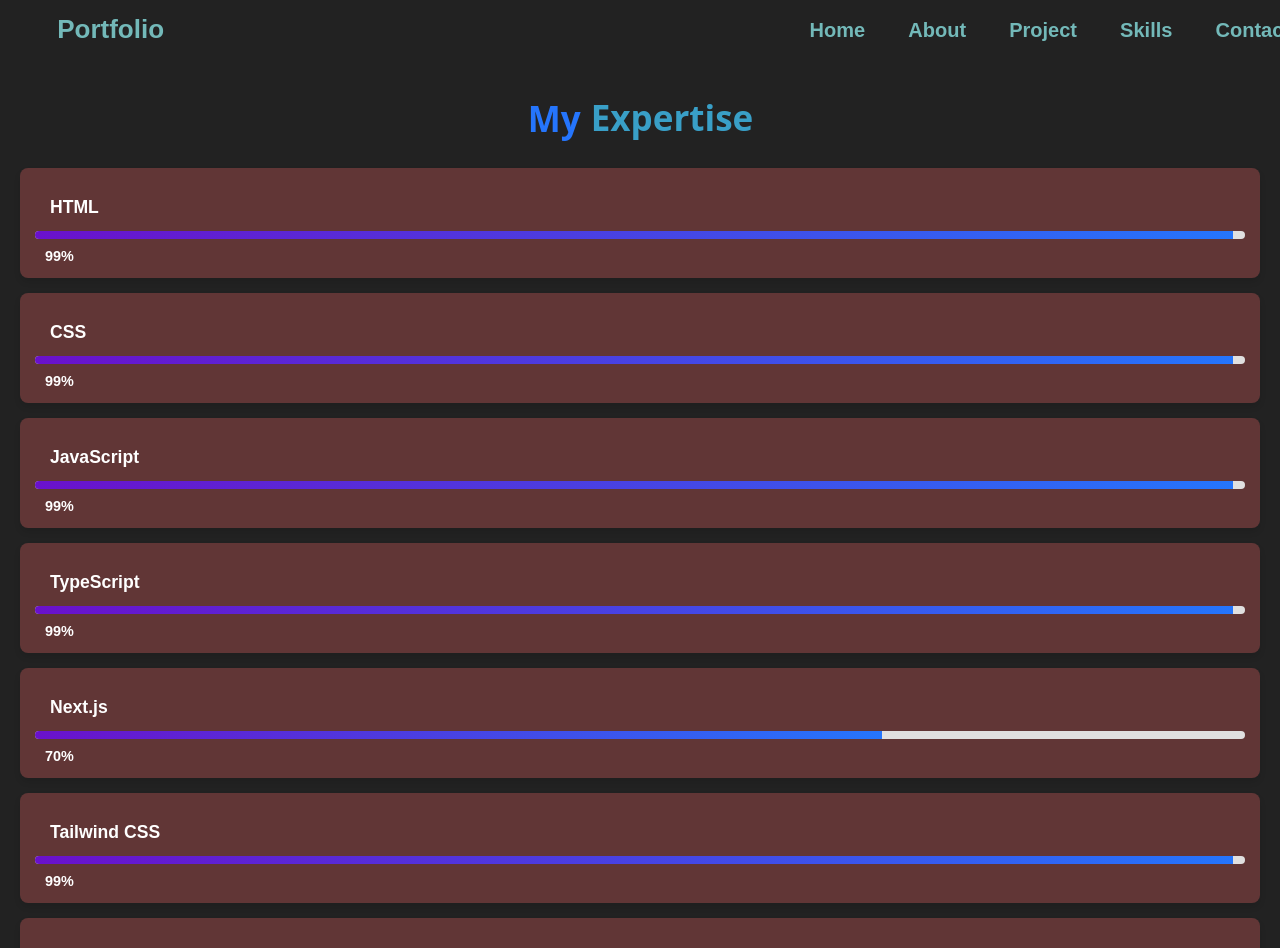
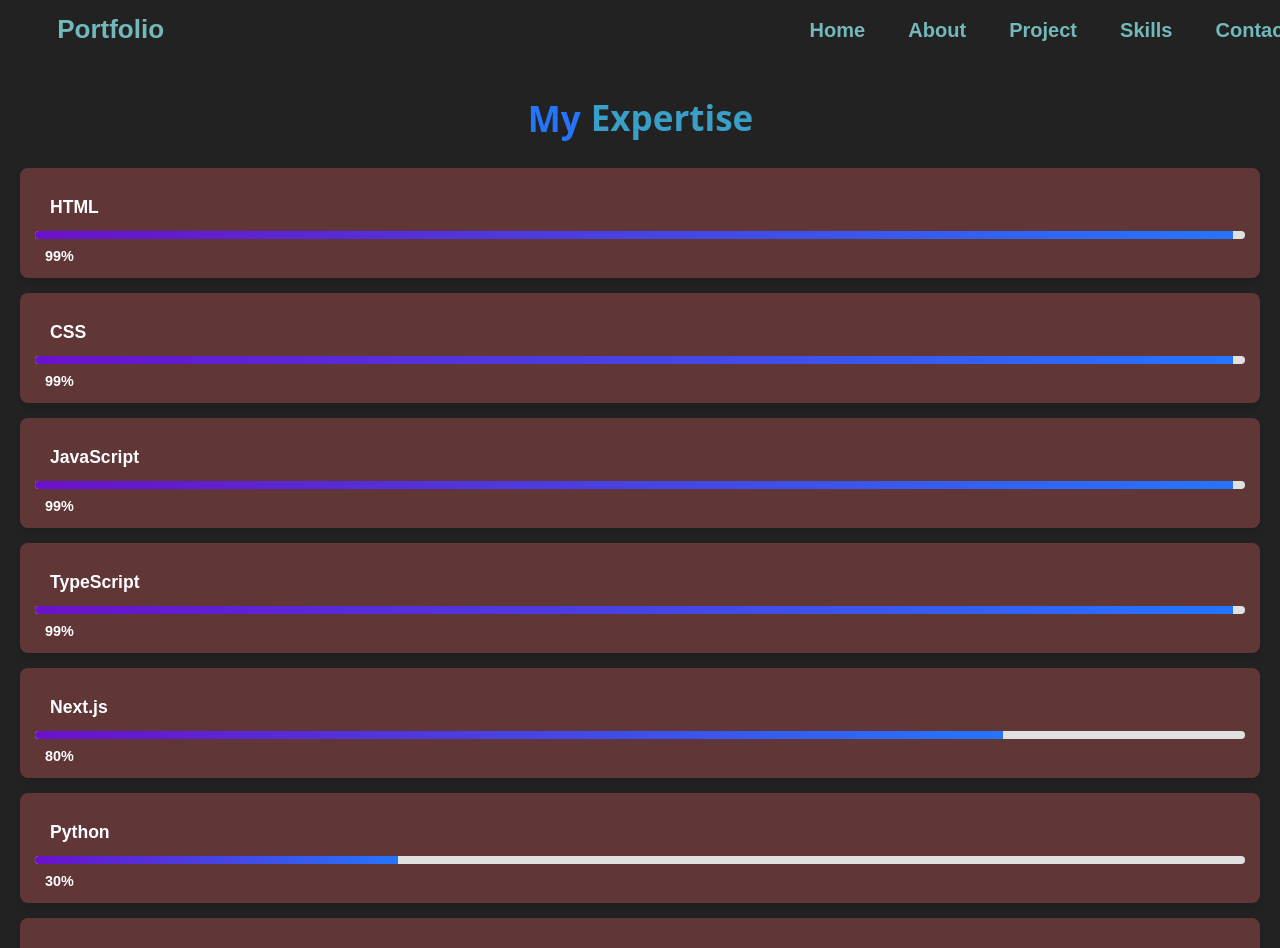
Before and after one commit to MuhammadSamad30/Portfolio-Next.js, a Next.js app: page /skills in a window 1280 px wide. Shown: the top 948 px of the page. Built offline with nearby package versions, Linux system fonts and the light colour scheme.

Commit message:
Portfolio-Next.js

```diff
--- a/components/Skills.tsx
+++ b/components/Skills.tsx
@@ -98,10 +98,27 @@
               ref={(el) => {
                 if (el) skillRefs.current[4] = el;
               }}
-              data-percentage="70%"
+              data-percentage="80%"
             ></div>
           </div>
-          <span id="skillPercentage">70%</span>
+          <span id="skillPercentage">80%</span>
+        </div>
+      </div>
+
+      <div id="skillItem">
+        <div id="skillInfo">
+          <i className="bx bxl-python"></i>
+          <span id="skillName">Python</span>
+          <div id="skillBar">
+            <div
+              id="skillLevel"
+              ref={(el) => {
+                if (el) skillRefs.current[5] = el;
+              }}
+              data-percentage="30%"
+            ></div>
+          </div>
+          <span id="skillPercentage">30%</span>
         </div>
       </div>
 
@@ -113,7 +130,7 @@
             <div
               id="skillLevel"
               ref={(el) => {
-                if (el) skillRefs.current[5] = el;
+                if (el) skillRefs.current[6] = el;
               }}
               data-percentage="99%"
             ></div>
@@ -130,7 +147,7 @@
             <div
               id="skillLevel"
               ref={(el) => {
-                if (el) skillRefs.current[6] = el;
+                if (el) skillRefs.current[7] = el;
               }}
               data-percentage="35%"
             ></div>
```
